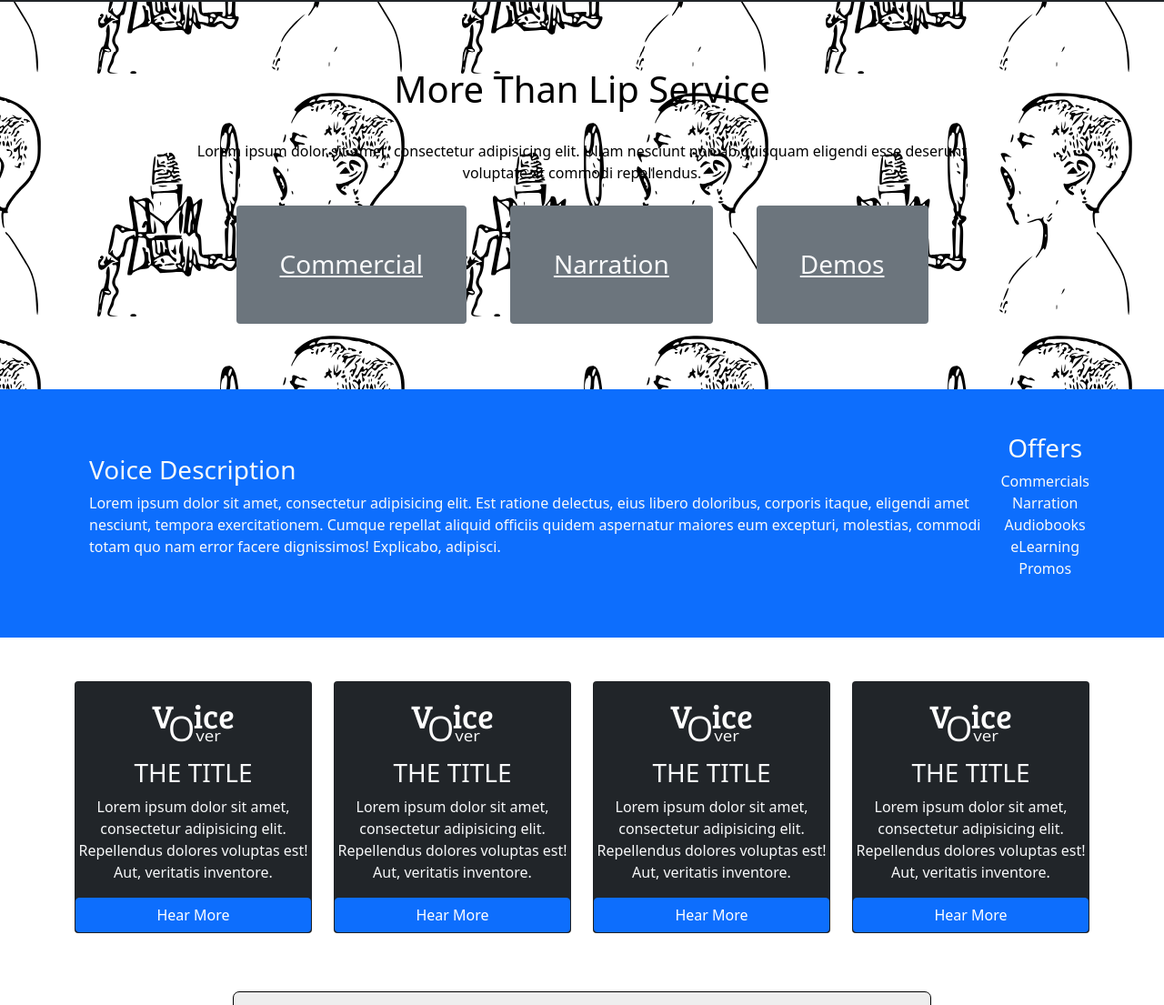
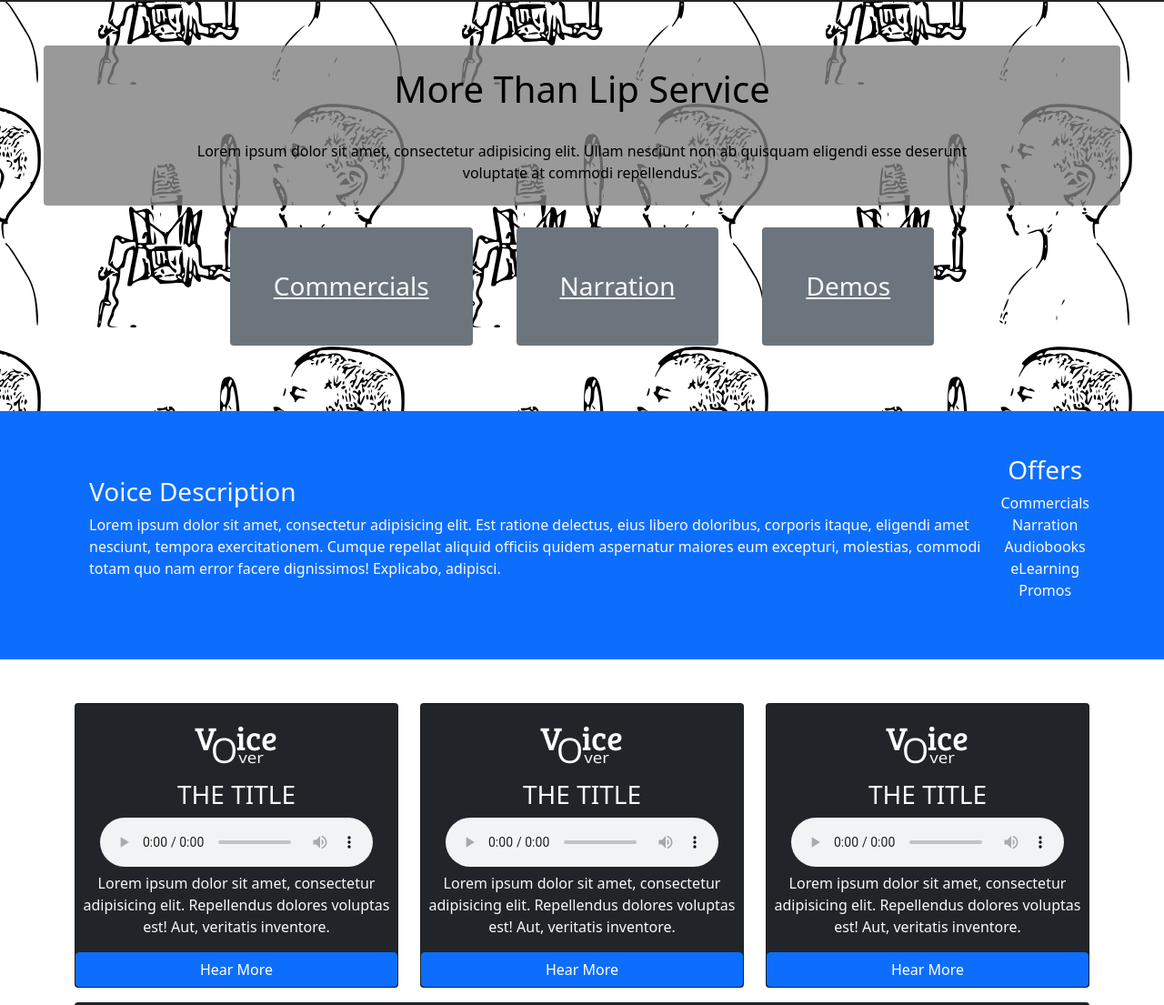
Before and after one commit to SteveNoyes/voiceOver, a plain HTML site: page index.html in a window 1280 px wide. Shown: the part 403-1508 px from the top of the page at 91% size. Drawn offline with nearby package versions, Linux system fonts and the light colour scheme.

Commit message:
audio html

```diff
--- a/index.html
+++ b/index.html
@@ -54,17 +54,15 @@
 
   <!-- VOICE SAMPLES -->
 
-  <section class="bg-image text-light p-5" style="
-        background-image:url('img/boyScreams.svg');
-        background-position: right;
-
-      ">
-    <h1 class="p-4 text-center" style="color:black;">More Than Lip Service</h1>
-    <p class="text-center w-75 m-auto" style="color:black;">Lorem ipsum dolor sit amet, consectetur adipisicing elit. Ullam nesciunt non ab quisquam eligendi esse deserunt voluptate at commodi repellendus.</p>
+  <section class="bg-image text-light p-5" style="background-image:url('img/boyScreams.svg'); background-position: right;">
+    <div class="voiceGraph rounded pb-4">
+      <h1 class="p-4 text-center" style="color:black;">More Than Lip Service</h1>
+      <p class="text-center w-75 m-auto" style="color:black;">Lorem ipsum dolor sit amet, consectetur adipisicing elit. Ullam nesciunt non ab quisquam eligendi esse deserunt voluptate at commodi repellendus.</p>
+    </div>
     <div class="container d-lg-flex justify-content-center text-center">
       <div class="align-items-center p-4">
         <a href="#" class="text-light">
-          <h3 class="mb-3 mb-md-0 bg-secondary rounded p-5">Commercial</h3>
+          <h3 class="mb-3 mb-md-0 bg-secondary rounded p-5">Commercials</h3>
         </a>
       </div>
       <div class="align-items-center p-4">
@@ -117,6 +115,12 @@
               <img src="img/logoWht.png" alt="placeholder logo">
             </div>
             <h3 class="card-title">THE TITLE</h3>
+            <div class="text-center">
+              <audio controls>
+                <source src="voiceSam0.mp3" type="audio/mpeg">
+              Your browser does not support the audio element.
+              </audio>
+            </div>
             <p class="card-text">Lorem ipsum dolor sit amet, consectetur adipisicing elit. Repellendus dolores voluptas est! Aut, veritatis inventore.</p>
             <a href="#" class="btn btn-primary">Hear More</a>
           </div>
@@ -128,6 +132,12 @@
               <img src="img/logoWht.png" alt="placeholder logo">
             </div>
             <h3 class="card-title">THE TITLE</h3>
+            <div class="text-center">
+              <audio controls>
+                <source src="voiceSam0.mp3" type="audio/mpeg">
+              Your browser does not support the audio element.
+              </audio>
+            </div>
             <p class="card-text">Lorem ipsum dolor sit amet, consectetur adipisicing elit. Repellendus dolores voluptas est! Aut, veritatis inventore.</p>
             <a href="#" class="btn btn-primary">Hear More</a>
           </div>
@@ -139,6 +149,12 @@
               <img src="img/logoWht.png" alt="placeholder logo">
             </div>
             <h3 class="card-title">THE TITLE</h3>
+            <div class="text-center">
+              <audio controls>
+                <source src="voiceSam0.mp3" type="audio/mpeg">
+              Your browser does not support the audio element.
+              </audio>
+            </div>
             <p class="card-text">Lorem ipsum dolor sit amet, consectetur adipisicing elit. Repellendus dolores voluptas est! Aut, veritatis inventore.</p>
             <a href="#" class="btn btn-primary">Hear More</a>
           </div>
@@ -150,6 +166,12 @@
               <img src="img/logoWht.png" alt="placeholder logo">
             </div>
             <h3 class="card-title">THE TITLE</h3>
+            <div class="text-center">
+              <audio controls>
+                <source src="voiceSam0.mp3" type="audio/mpeg">
+              Your browser does not support the audio element.
+              </audio>
+            </div>
             <p class="card-text">Lorem ipsum dolor sit amet, consectetur adipisicing elit. Repellendus dolores voluptas est! Aut, veritatis inventore.</p>
             <a href="#" class="btn btn-primary">Hear More</a>
           </div>
--- a/style.css
+++ b/style.css
@@ -1,5 +1,9 @@
 li {
   list-style-type: none;
+}
+
+.voiceGraph {
+  background-color: rgba(128, 128, 128, .8);
 }
 
 /* CONTACT FORM */
```
